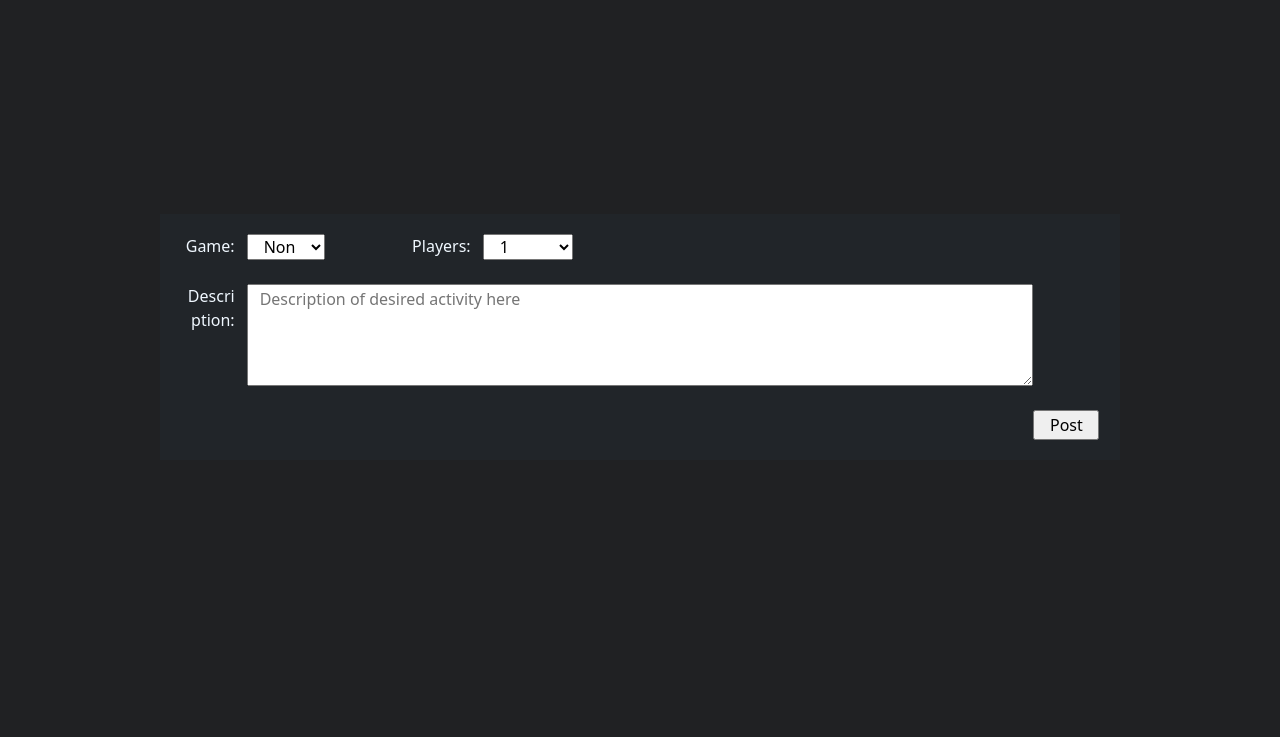
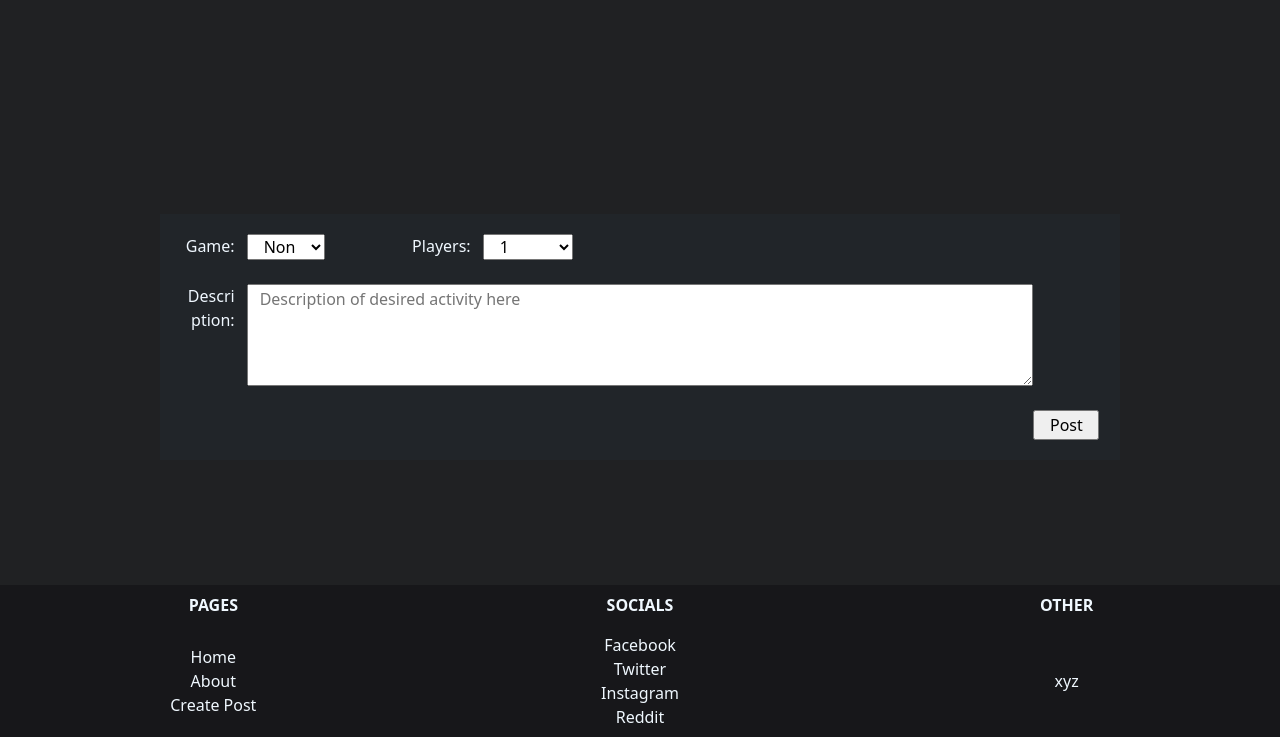
Before and after one commit to MelecaZane/AgileWebDev, a plain HTML site: page newPost.html in a window 1280 px wide. Shown: the part 63-800 px from the top of the page. Drawn offline with nearby package versions, Linux system fonts and the light colour scheme.

Commit message:
Added basic footer and styling

```diff
--- a/newPost.html
+++ b/newPost.html
@@ -33,7 +33,7 @@
     </nav>
 
     <div class="col-sm-9" id="newPostBox" style="padding: 20px;">
-        <form id="newPostForm">
+      <form id="newPostForm" action="">
         <div class="row" id="newPostRowOne">
           <div class="col-sm-1 text-break text-end">Game:</div>
           <select type="date" class="col-sm-1"> <!--Likely have a list of games in the db and a function to create this dropdown with them all-->
@@ -55,6 +55,24 @@
         </div>
       </form>
     </div>
+    <br>
+  <div id="footer" style="width: 100%">
+    <div class="row" id="footerRowOne">
+      <div class="col-sm-12 navbar navbar-fixed-bottom">
+        <div class="col-sm-4 text-center text-wrap footer-title">PAGES</div>
+        <div class="col-sm-4 text-center text-wrap footer-title">SOCIALS</div>
+        <div class="col-sm-4 text-center text-wrap footer-title">OTHER</div>
+      </div>
+    </div>
 
+    <div class="row" id="footerRowTwo">
+      <div class="col-sm-12 navbar navbar-fixed-bottom">
+        <div class="col-sm-4 text-center text-wrap footer-text">Home<br>About<br>Create Post</div>
+        <div class="col-sm-4 text-center text-wrap footer-text">Facebook<br>Twitter<br>Instagram<br>Reddit</div>
+        <div class="col-sm-4 text-center text-wrap footer-text">xyz</div>
+      </div>
+    </div>
+
+  </div>
 </body>
 </html>
--- a/style.css
+++ b/style.css
@@ -13,3 +13,20 @@ body {
 .text-break {
     color: aliceblue;
 }
+
+#footer {
+    position: fixed;
+    bottom:0px;
+}
+
+.text-wrap {
+    color: aliceblue;
+}
+
+#footer {
+    background-color: rgba(15, 15, 16, 0.458);;
+}
+
+.footer-title {
+    font-weight: bold;
+}
```
Lines whose indentation alone changed are shown as unchanged.
